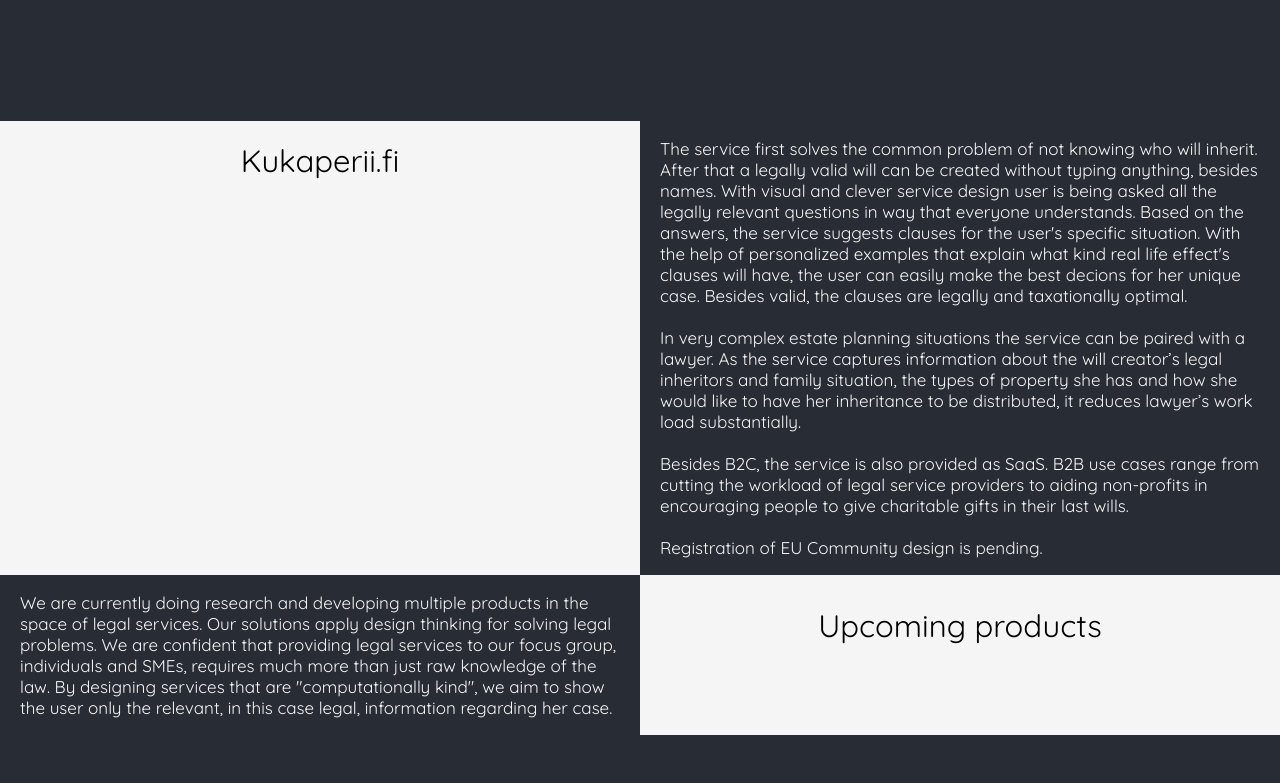
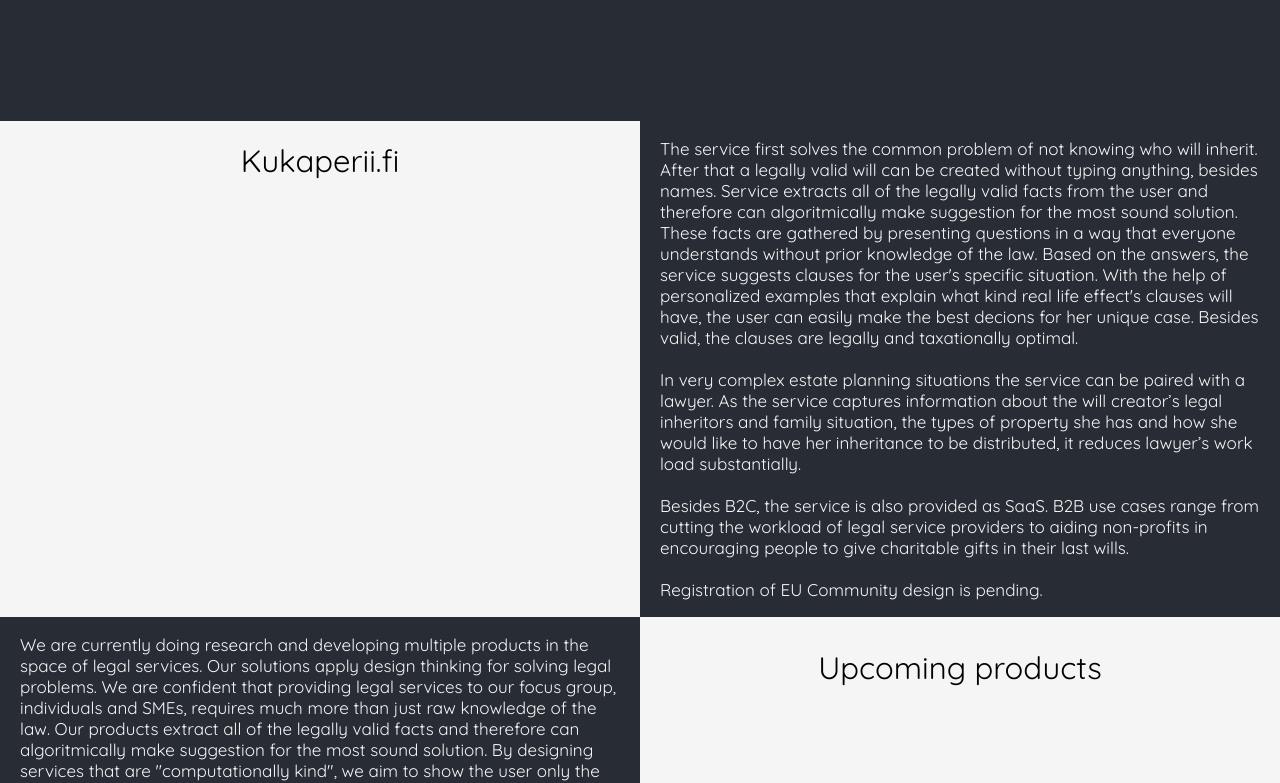
Before and after one commit to tatumakseli/0degrees.io, a React (Create React App) app: page / in a window 1280 px wide. Shown: the part 679-1462 px from the top of the page. Built offline with nearby package versions, Linux system fonts and the light colour scheme.

Commit message:
initial part 32

```diff
--- a/src/Projects.js
+++ b/src/Projects.js
@@ -20,7 +20,11 @@
                 <p style={{paddingRight: '20px', paddingLeft: '20px'}}>
                     The service first solves the common problem of not knowing who will inherit.
                     After that a legally valid will can be created without typing anything, besides names.
-                    With visual and clever service design user is being asked all the legally relevant questions in way that everyone understands.
+                    Service extracts all of the legally valid facts from the user and therefore can algoritmically
+                    make suggestion for the most sound solution. These facts are gathered by presenting questions
+                    in a way that everyone understands without prior knowledge of the law.
+                    {/* With visual and clever service design user is being asked all the legally relevant questions in way that everyone understands.   */}
+                    {' '}
                     Based on the answers, the service suggests clauses for the user's specific situation.
                     With the help of personalized examples that explain what kind real life effect's clauses will have, the user can easily make the best decions for her unique case.
                     Besides valid, the clauses are legally and taxationally optimal.
@@ -46,8 +50,10 @@
                     We are currently doing research and developing multiple products in the space of legal services.
                     Our solutions apply design thinking for solving legal problems.
                     We are confident that providing legal services to our focus group, individuals and SMEs,
-                    requires much more than just raw knowledge of the law. By designing services that are "computationally kind",
-                    we aim to show the user only the relevant, in this case legal, information regarding her case.
+                    requires much more than just raw knowledge of the law. Our products extract all of the legally valid facts
+                    and therefore can algoritmically make suggestion for the most sound solution.
+                    By designing services that are "computationally kind",
+                    we aim to show the user only the relevant legal information regarding her case.
                 </p>
                 </div>
                 <div className="App-project-image">
```
